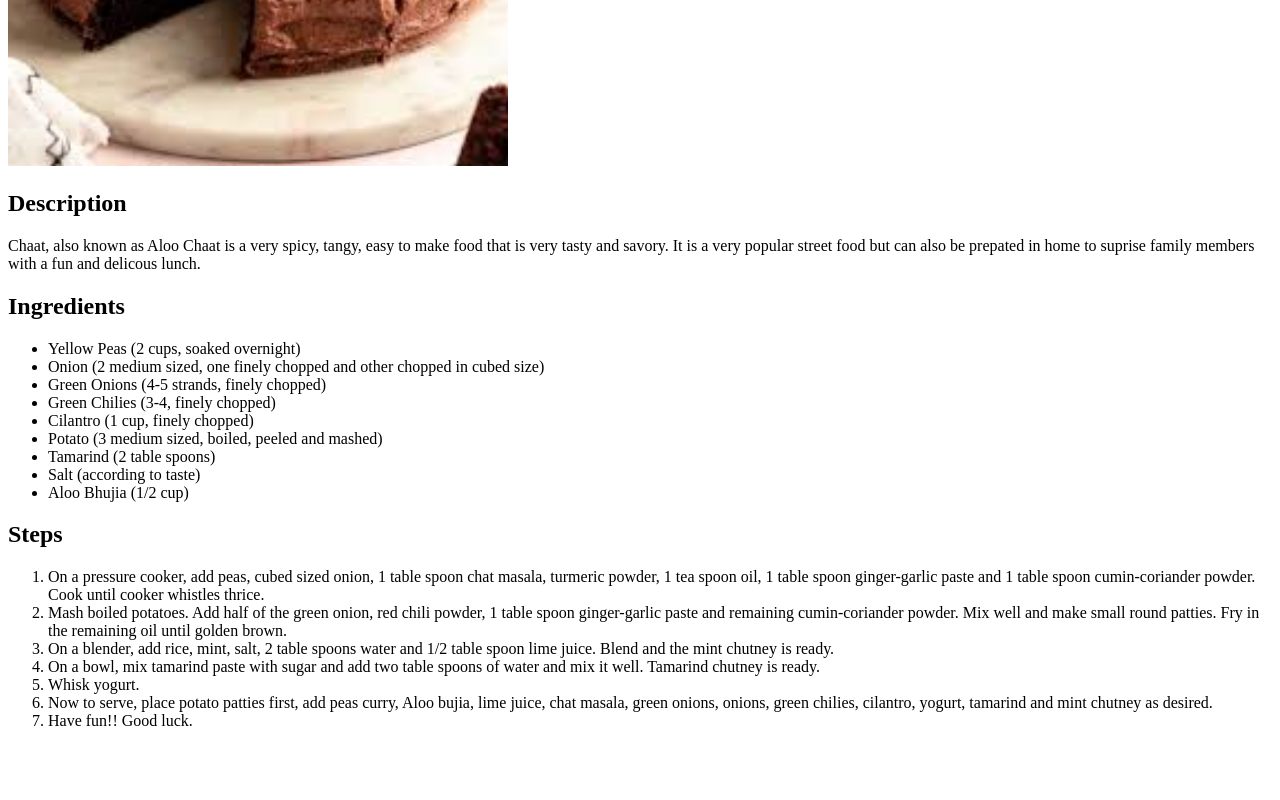
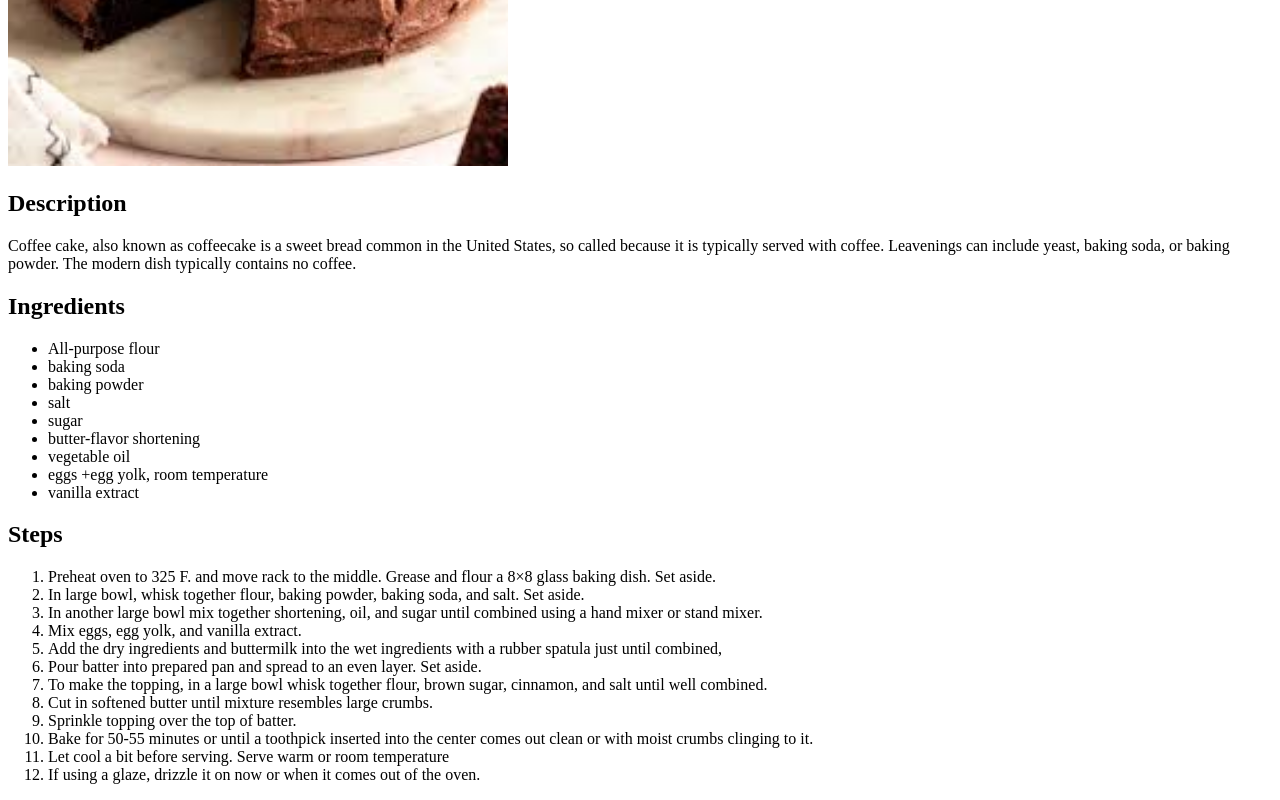
Before and after one commit to aashish-neu/odin-recipes, a plain HTML site: page recipes/coffeecake.html in a window 1280 px wide. Shown: the part 414-1214 px from the top of the page. Before the commit the page ends 1160 px from the top, so only its background shows below. Drawn offline with Linux system fonts and the light colour scheme.

Commit message:
Update recipe html with ingredients and steps
Added ingredients and steps along with description
of the recipe in the respective html file

```diff
--- a/recipes/coffeecake.html
+++ b/recipes/coffeecake.html
@@ -9,30 +9,36 @@
     <h1>Coffee Cake</h1>
     <img src="../images/coffeecake.jpeg" alt="a photo of prepared Chaat" height="500" width="500">
     <h2>Description</h2>
-    <p>Chaat, also known as Aloo Chaat is a very spicy, tangy, easy to make food that is very tasty and savory. It is a very popular street food but can also be prepated in home to suprise family members with a fun and delicous lunch.</p>
+    <p>Coffee cake, also known as coffeecake is a sweet bread common in the United States, so called because it is typically served with coffee. Leavenings can include yeast, baking soda, or baking powder. The modern dish typically contains no coffee.</p>
 
     <h2>Ingredients</h2>
     <ul>
-        <li>Yellow Peas (2 cups, soaked overnight)</li>
-        <li>Onion (2 medium sized, one finely chopped and other chopped in cubed size)</li>
-        <li>Green Onions (4-5 strands, finely chopped)</li>
-        <li>Green Chilies (3-4, finely chopped)</li>
-        <li>Cilantro (1 cup, finely chopped)</li>
-        <li>Potato (3 medium sized, boiled, peeled and mashed)</li>
-        <li>Tamarind (2 table spoons)</li>
-        <li>Salt (according to taste)</li>
-        <li>Aloo Bhujia (1/2 cup)</li>
+        <li>All-purpose flour</li>
+        <li>baking soda</li>
+        <li>baking powder</li>
+        <li>salt</li>
+        <li>sugar</li>
+        <li>butter-flavor shortening</li>
+        <li>vegetable oil</li>
+        <li>eggs +egg yolk, room temperature</li>
+        <li>vanilla extract</li>
     </ul>
 
     <h2>Steps</h2>
     <ol>
-        <li>On a pressure cooker, add peas, cubed sized onion, 1 table spoon chat masala, turmeric powder, 1 tea spoon oil, 1 table spoon ginger-garlic paste and 1 table spoon cumin-coriander powder. Cook until cooker whistles thrice.</li>
-        <li>Mash boiled potatoes. Add half of the green onion, red chili powder, 1 table spoon ginger-garlic paste and remaining cumin-coriander powder. Mix well and make small round patties. Fry in the remaining oil until golden brown.</li>
-        <li>On a blender, add rice, mint, salt, 2 table spoons water and 1/2 table spoon lime juice. Blend and the mint chutney is ready.</li>
-        <li>On a bowl, mix tamarind paste with sugar and add two table spoons of water and mix it well. Tamarind chutney is ready.</li>
-        <li>Whisk yogurt.</li>
-        <li>Now to serve, place potato patties first, add peas curry, Aloo bujia, lime juice, chat masala, green onions, onions, green chilies, cilantro, yogurt, tamarind and mint chutney as desired.</li>
-        <li>Have fun!! Good luck.</li>
+        <li>Preheat oven to 325 F. and move rack to the middle. Grease and flour a 8×8 glass baking dish. Set aside.</li>
+        <li>In large bowl, whisk together flour, baking powder, baking soda, and salt. Set aside.</li>
+        <li>In another large bowl mix together shortening, oil, and sugar until combined using a hand mixer or stand mixer.</li>
+        <li>Mix  eggs, egg yolk, and vanilla extract.</li>
+        <li>Add the dry ingredients and buttermilk  into the wet ingredients with a rubber spatula just until combined,</li>
+        <li>Pour batter into prepared pan and spread to an even layer. Set aside.</li>
+        <li>To make the topping, in a large bowl whisk together flour, brown sugar, cinnamon, and salt until well combined.</li>
+        <li>Cut in softened butter until mixture resembles large crumbs.</li>
+        <li>Sprinkle topping over the top of batter.</li>
+        <li>Bake for 50-55 minutes or until a toothpick inserted into the center comes out clean or with moist crumbs clinging to it.</li>
+        <li>Let cool a bit before serving. Serve warm or room temperature</li>
+        <li>If using a glaze, drizzle it on now or when it comes out of the oven.</li>
+
     </ol>
 </body>
 </html>
```
